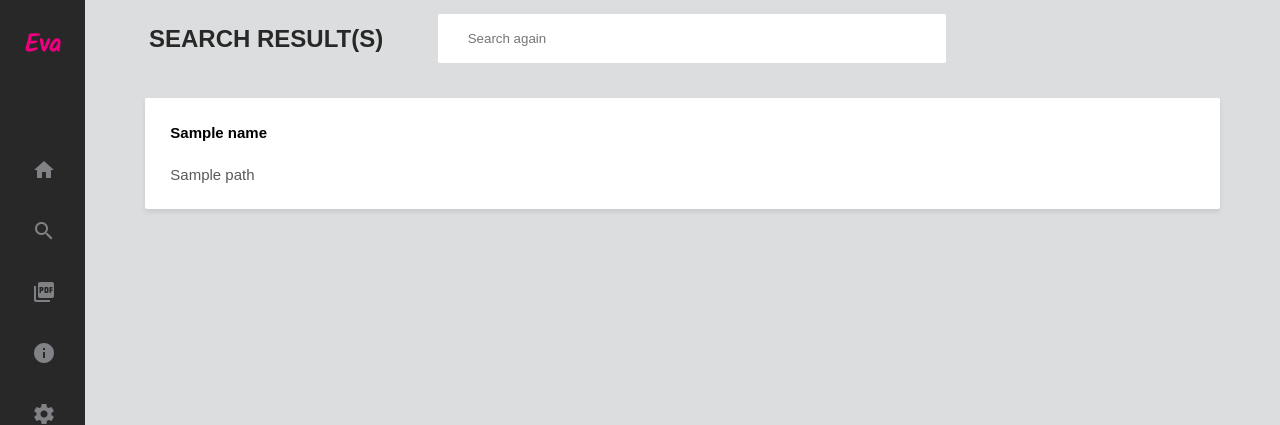
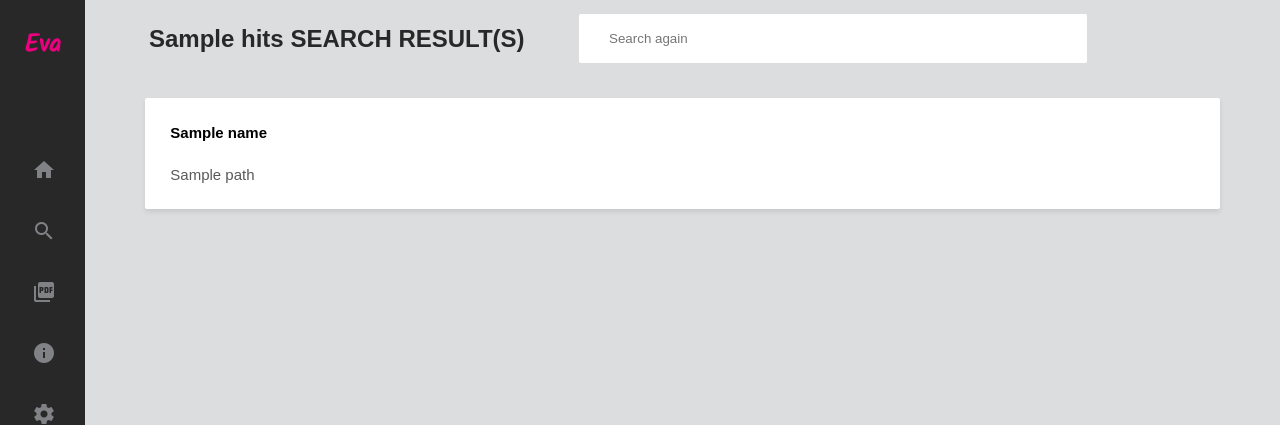
Before and after one commit to RatulMaharaj/Eva, a Flask app: template templates/results.html in a window 1280 px wide. Shown: the top 425 px of the page. Run offline with Flask 2, Linux system fonts and the light colour scheme; the template is opened without the code that fills it: most values are stand-ins (such as "Sample title", 1, 10 or a date in 2020); parts of the project's set-up code (start-up, migrations or seed data) failed here and were passed over.

Commit message:
Fixed search results showing None & added hits

```diff
--- a/app.py
+++ b/app.py
@@ -28,13 +28,13 @@ def search():
 @app.route('/search-results',methods = ['GET','POST'])
 def results():
     searchcriteria = request.form['searchcriteria']
-    results = searchcsv(searchcriteria)
+    results, hits = searchcsv(searchcriteria)
     if type(results) == str:
         results = {'name':{0:'No files were found!'},'path':{0:'Please adjust your search criteria and try again.'}}
     else:
         results = results.to_json()
         results = json.loads(results)
-    return render_template('results.html', results=results, searchcriteria=searchcriteria)
+    return render_template('results.html', results=results, searchcriteria=searchcriteria, hits=hits)
 
 @app.route('/about')
 def about():
--- a/search.py
+++ b/search.py
@@ -27,15 +27,18 @@ def searchcsv(SearchString):
             results['Index'] = results_lower.str.find(SearchWords[i].lower())
             results = results[results["Index"] != -1]
             results = results.drop(columns="Index")
+
     except:
         pass
 
+    hits = len(results)
+
     if results.empty:
         results = "No files found!"
-        return results
+        return results, hits
     else:
         pd.set_option('display.max_rows', None)
-        return results[['name','path']]
+        return results[['name','path']], hits
 
 
 def getmodtime():
--- a/templates/results.html
+++ b/templates/results.html
@@ -9,7 +9,7 @@
 
     {% block content_header %}
       <div class="searchresults_heading">
-        <h2>SEARCH RESULT(S)</h2>
+        <h2>{{hits}} SEARCH RESULT(S)</h2>
       </div>
       <div class="results_searchbar">
         <form action="{{ url_for('results') }}" method="post">
--- a/update.py
+++ b/update.py
@@ -142,9 +142,10 @@ def update():
     df = pd.concat(frames)
 
     df = df[df['folder'] == False] # remove folders from list
-    df = df[df['name'] != None] # remove all files with no names
+    df = df[df['name'] != ""] # remove all files with no names
     df = df.drop(df.columns[[0,4,7,8,9,10,11]],axis=1) # drop columns we aren't using
     df['name'] = df['name'] + '.' + df['extension'] # adding file extensions to the name
+    df = df.dropna(axis=0) # remove null rows
     df = df.drop(df.columns[2],axis=1) # drop column we aren't using
     df['id'] = np.arange(len(df)) # We give each file an id
 
```
